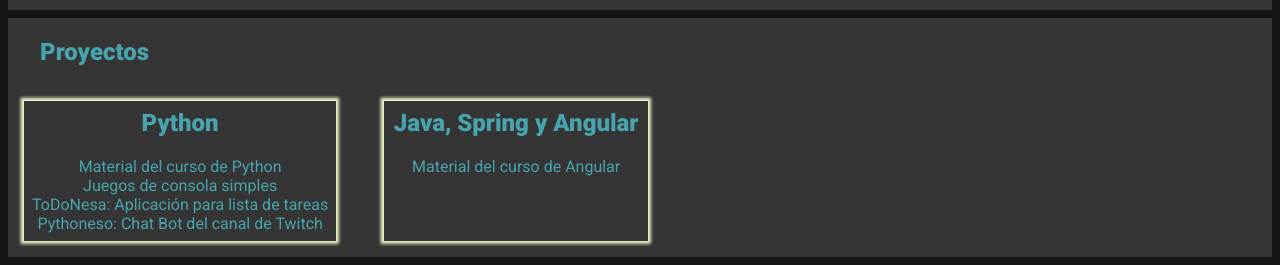
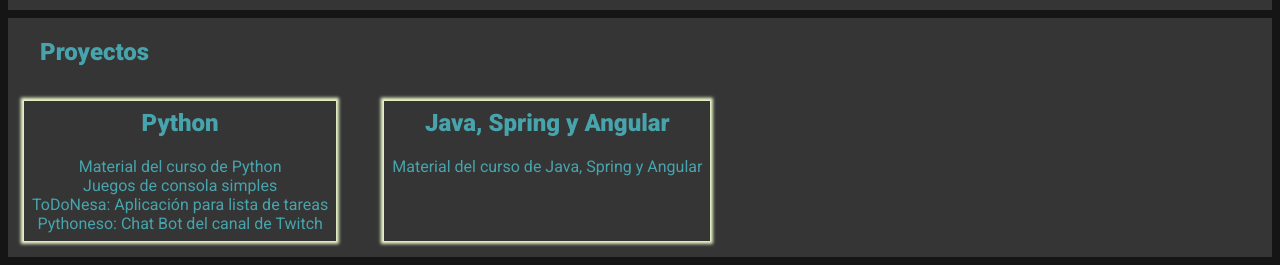
Before and after one commit to Pythonesa/pythonesa.github.io, a plain HTML site: page index.html in a window 1280 px wide. Shown: the part 591-856 px from the top of the page. Drawn offline with Linux system fonts and the light colour scheme.

Commit message:
:fix: typo

```diff
--- a/index.html
+++ b/index.html
@@ -247,7 +247,7 @@
           </div>
           <div class="playdiv aboutShadow">
             <h2>Java, Spring y Angular</h2>
-            <a href="https://github.com/Pythonesa/curso-java-spring-angular" target="_blank">Material del curso de Angular</a>
+            <a href="https://github.com/Pythonesa/curso-java-spring-angular" target="_blank">Material del curso de Java, Spring y Angular</a>
           </div>
         </div>
       </section>
```
